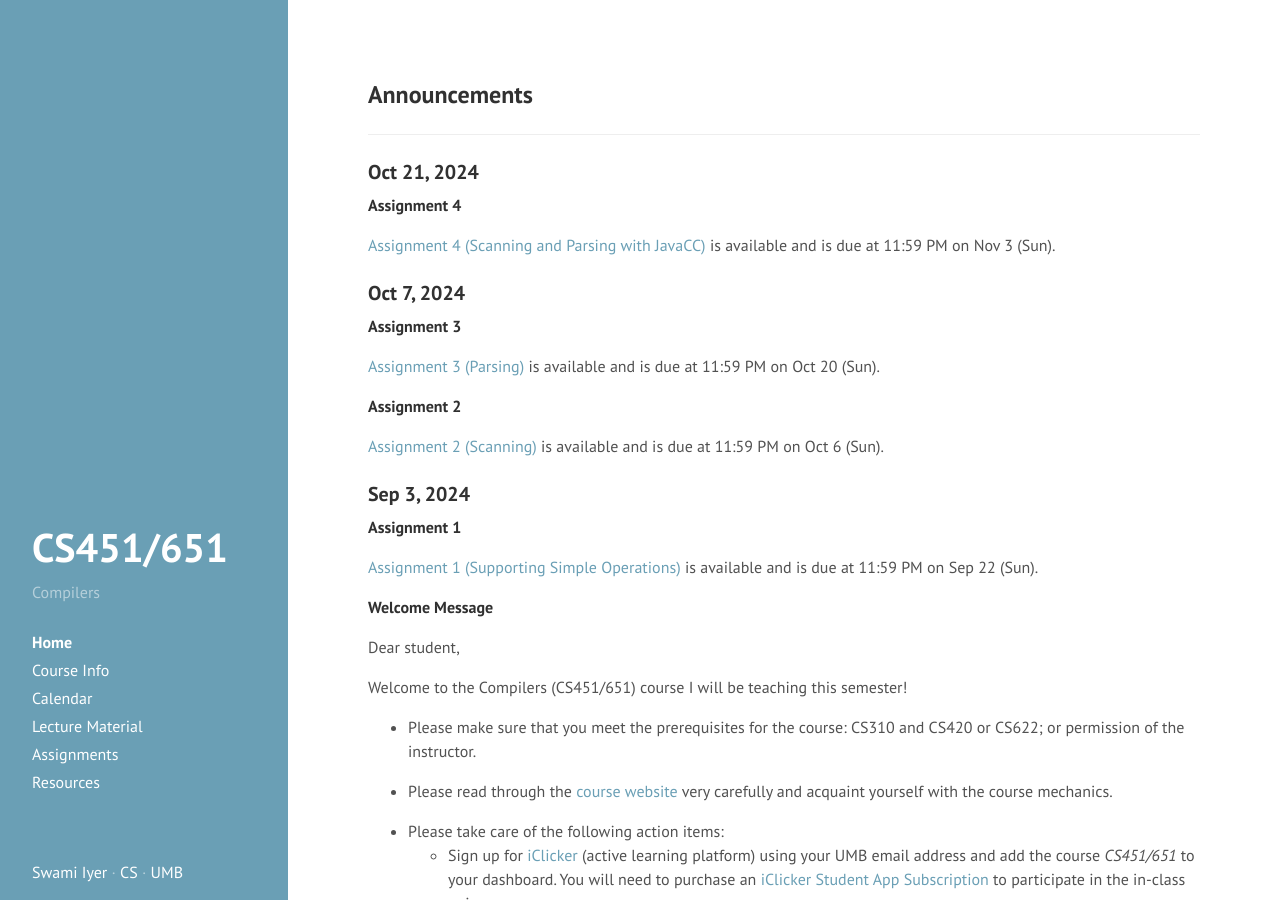
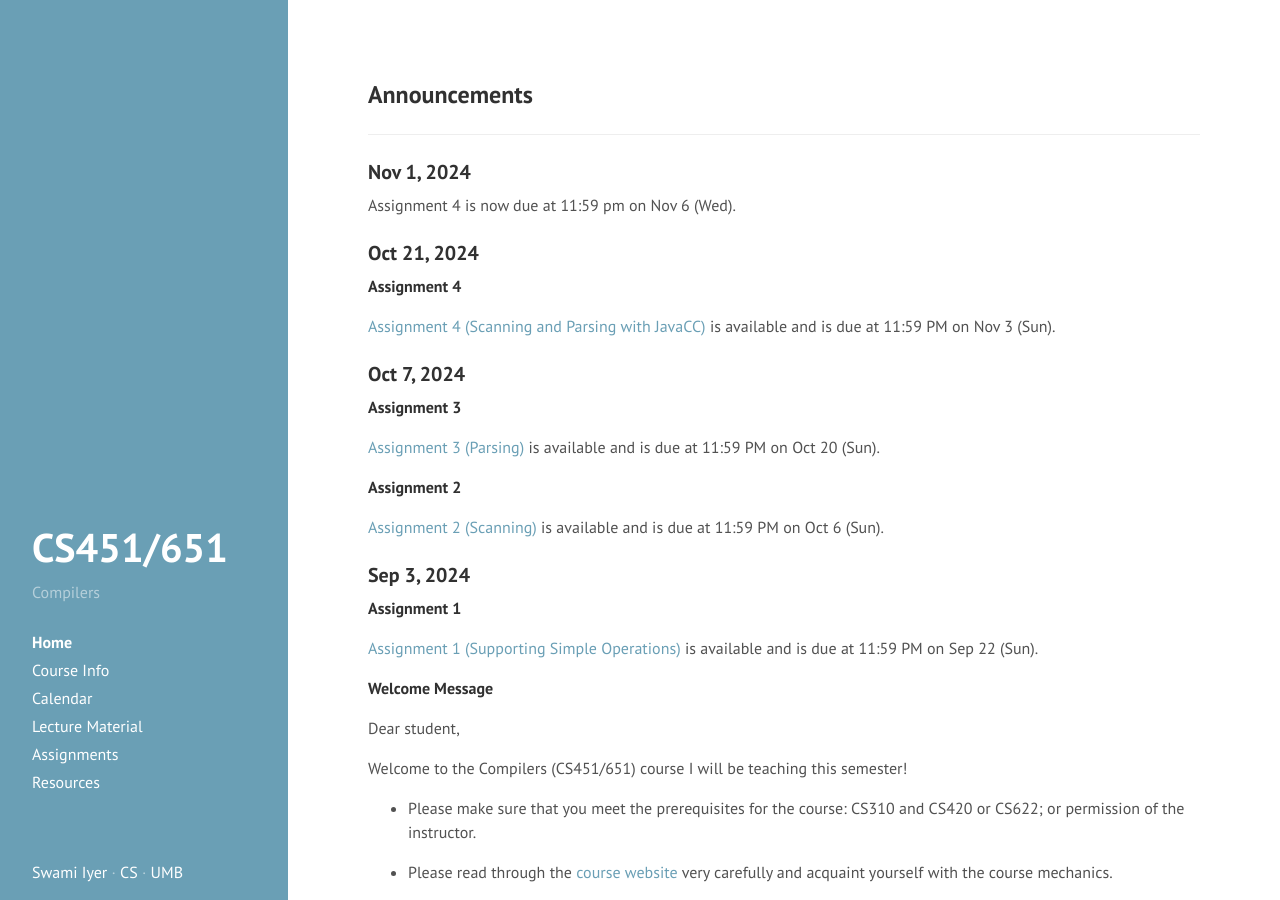
Before and after one commit to swamiiyer/swamiiyer.github.io, a Jekyll site: the page built from _pages/cs451/index.md, in a window 1280 px wide and 900 px high. Built offline with Jekyll 4.4.1, drawn with Linux system fonts in a browser that asks for light colours.

Commit message:
Assignment 4 due date changed to Nov 6

```diff
--- a/_pages/cs451/index.md
+++ b/_pages/cs451/index.md
@@ -4,6 +4,10 @@ layout: cs451_page
 title: Home
 order: 1
 ---
+
+### Nov 1, 2024
+
+Assignment 4 is now due at 11:59 pm on Nov 6 (Wed).
 
 ### Oct 21, 2024
 
```
